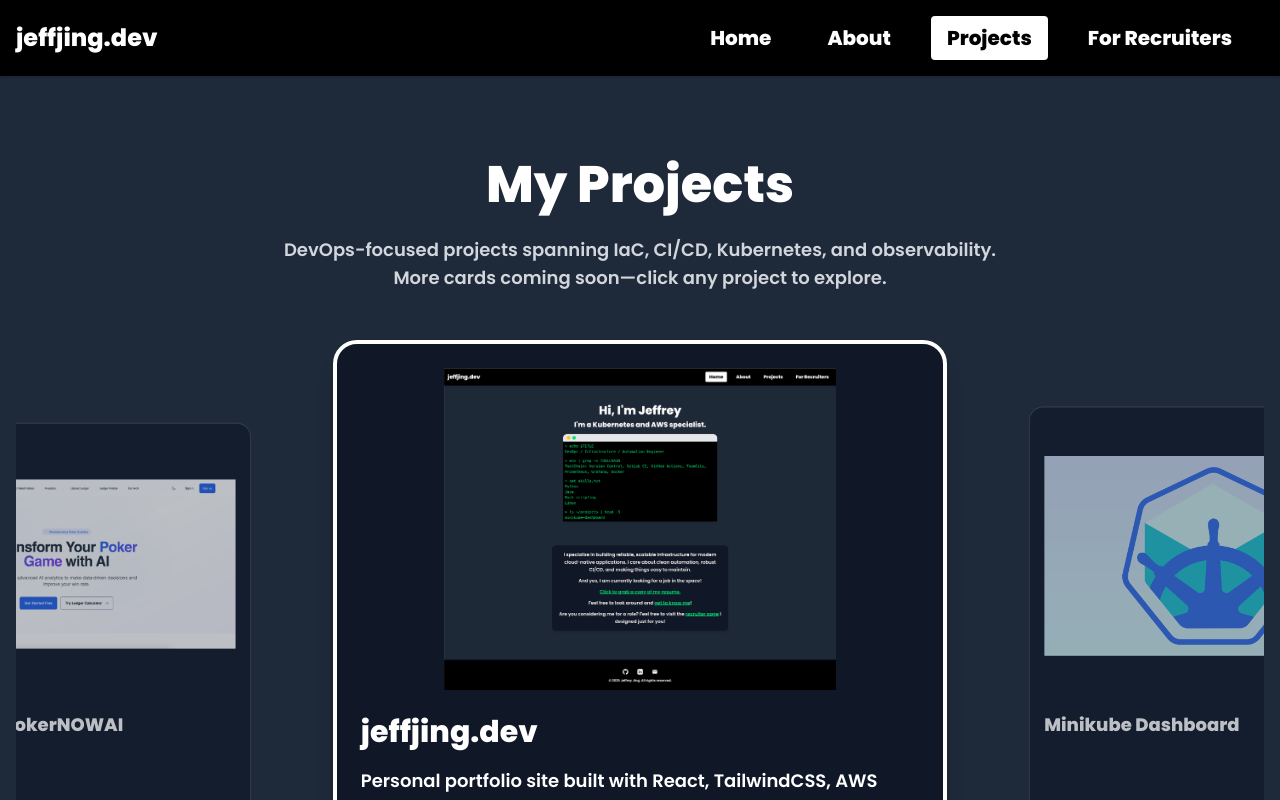
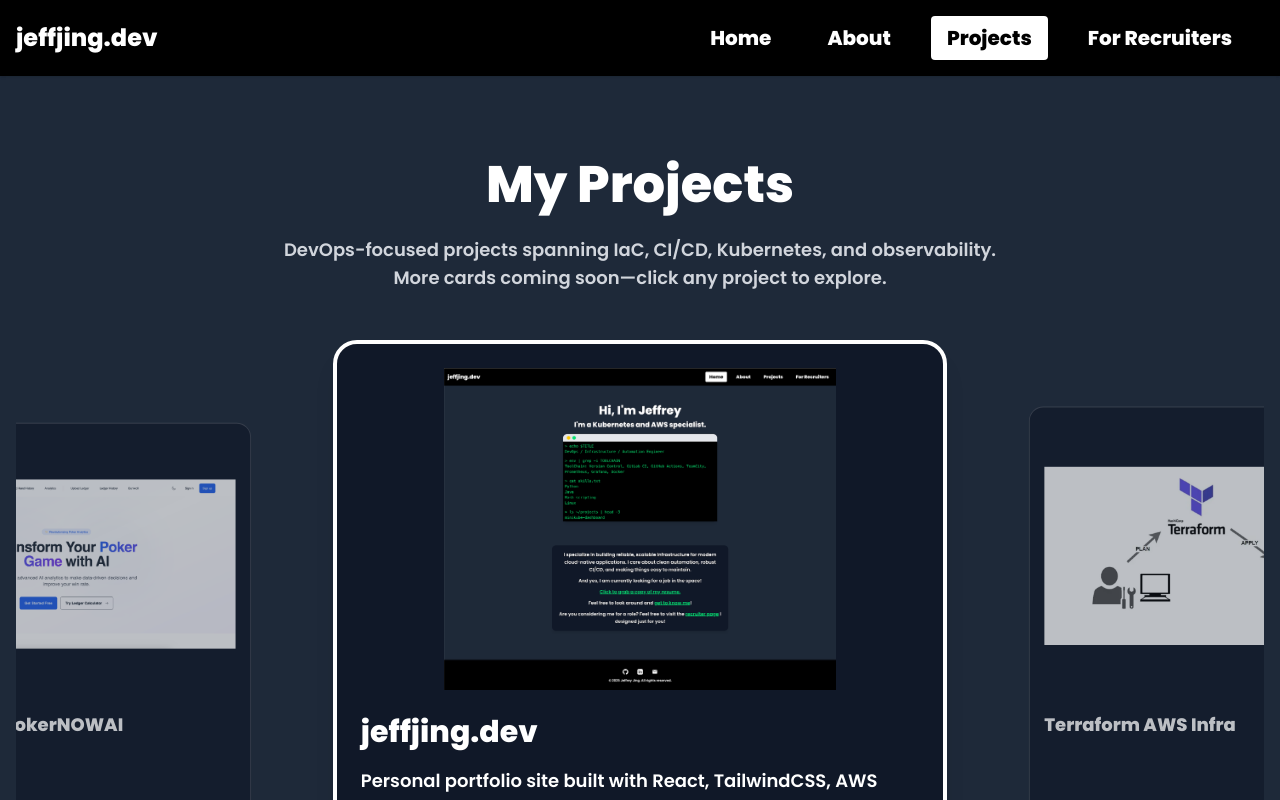
Before and after one commit to JeffreyJing/jeffjing.dev, a React (Vite) app in the folder site/: page /projects in a window 1280 px wide. Shown: the top 800 px of the page. Built offline with nearby package versions, Linux system fonts and the light colour scheme.

Commit message:
swapped project order

```diff
--- a/site/src/pages/Projects.jsx
+++ b/site/src/pages/Projects.jsx
@@ -16,8 +16,22 @@ const projects = [
       </>
     ),
   },
+
   {
     id: 2,
+    title: 'Terraform AWS Infra',
+    image: '/images/terraform-aws.webp',
+    description: (
+      <>
+        <p>Modular infrastructure-as-code for provisioning VPC, EC2, RDS, and EKS using Terraform. Includes dev & prod environments via separate tfvars.</p>
+        <div className="mt-2">
+          🔗 <a href="https://github.com/JeffreyJing/Terraform" target="_blank" className="underline text-green-400 hover:text-green-300">GitHub</a>
+        </div>
+      </>
+    ),
+  },
+  {
+    id: 3,
     title: 'Minikube Dashboard',
     image: '/images/minikube-image.png',
     description: (
@@ -26,19 +40,6 @@ const projects = [
         <div className="mt-2">
           🔗 <a href="https://jeffreyjing.github.io/minikube-dashboard/" target="_blank" className="underline text-green-400 hover:text-green-300">Site</a>{' | '}
           <a href="https://github.com/JeffreyJing/minikube-dashboard?tab=readme-ov-file" target="_blank" className="underline text-green-400 hover:text-green-300">GitHub</a>
-        </div>
-      </>
-    ),
-  },
-  {
-    id: 3,
-    title: 'Terraform AWS Infra',
-    image: '/images/terraform-aws.webp',
-    description: (
-      <>
-        <p>Modular infrastructure-as-code for provisioning VPC, EC2, RDS, and EKS using Terraform. Includes dev & prod environments via separate tfvars.</p>
-        <div className="mt-2">
-          🔗 <a href="https://github.com/JeffreyJing/Terraform" target="_blank" className="underline text-green-400 hover:text-green-300">GitHub</a>
         </div>
       </>
     ),
@@ -56,6 +57,7 @@ const projects = [
       </>
     ),
   },
+
 ];
 
 export default function ProjectsCarousel() {
```
